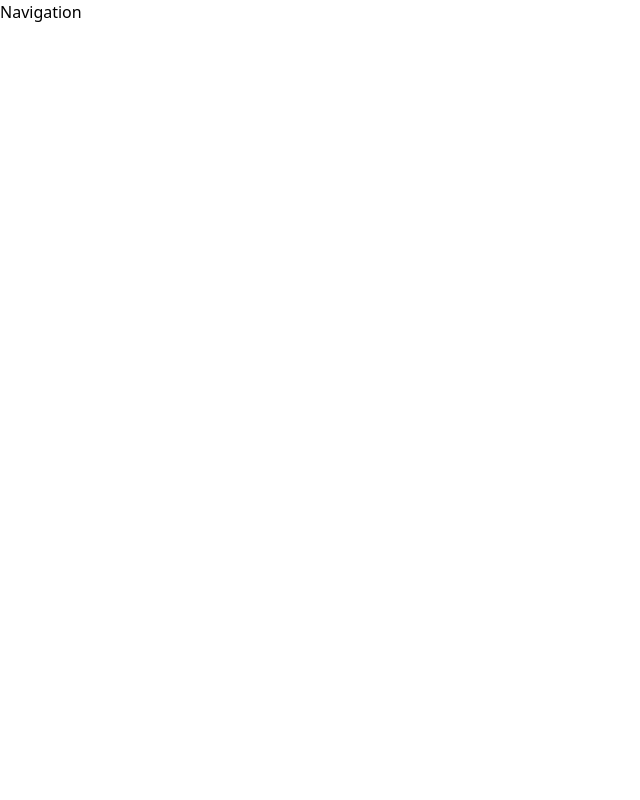
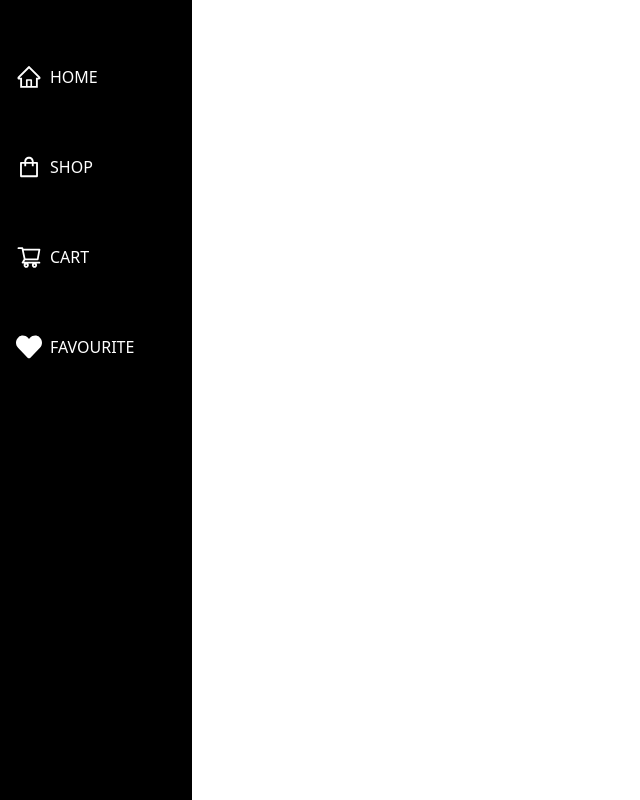
Before and after one commit to DrunkenJellies-dev/MERNeCommerceSite, a React (Vite) app in the folder frontend/: page / in a window 1280 px wide. Shown: the whole page, without its empty margins (0-640 px from the left). Built offline with nearby package versions, Linux system fonts and the light colour scheme.

Commit message:
Added Navigation Bar to home page

```diff
--- a/frontend/src/pages/Auth/Navigation.jsx
+++ b/frontend/src/pages/Auth/Navigation.jsx
@@ -1,5 +1,72 @@
+import { useState } from "react";
+import {
+  AiOutlineHome,
+  AiOutlineShopping,
+  AiOutlineLogin,
+  AiOutlineUserAdd,
+  AiOutlineShoppingCart,
+} from "react-icons/ai";
+import { FaHeart } from "react-icons/fa";
+import { Link } from "react-router-dom";
+import { useNavigate } from "react-router-dom";
+import "./Navigation.css";
+
 const Navigation = () => {
-  return <div>Navigation</div>;
+  const [dropdownOpen, setDropdownOpen] = useState(false);
+  const [showSidebar, setShowSidebar] = useState(false);
+
+  const toggleDropdown = () => {
+    setDropdownOpen(!dropdownOpen);
+  };
+
+  const toggleSidebar = () => {
+    setShowSidebar(!showSidebar);
+  };
+
+  const closeSidebar = () => {
+    setShowSidebar(false);
+  };
+
+  return (
+    <div
+      style={{ zIndex: 999 }}
+      className={`${
+        showSidebar ? "hidden" : "flex"
+      } xl:flex lg:flex md:hidden sm:hidden flex-col justify-between p-4 text-white bg-black w-[4%] hover:w-[15%] h-[100vh] fixed`}
+      id="navigation-container"
+    >
+      <div className="flex flex-col justify-center space-y-4">
+        <Link
+          to="/"
+          className="flex items-center transition-transform transform hover:translate-x-2"
+        >
+          <AiOutlineHome className="mr-2 mt-[3rem]" size={26} />
+          <span className="hidden nav-item-name mt-[3rem]">HOME</span>
+        </Link>
+        <Link
+          to="/shop"
+          className="flex items-center transition-transform transform hover:translate-x-2"
+        >
+          <AiOutlineShopping className="mr-2 mt-[3rem]" size={26} />
+          <span className="hidden nav-item-name mt-[3rem]">SHOP</span>
+        </Link>
+        <Link
+          to="/cart"
+          className="flex items-center transition-transform transform hover:translate-x-2"
+        >
+          <AiOutlineShoppingCart className="mr-2 mt-[3rem]" size={26} />
+          <span className="hidden nav-item-name mt-[3rem]">CART</span>
+        </Link>
+        <Link
+          to="/favourite"
+          className="flex items-center transition-transform transform hover:translate-x-2"
+        >
+          <FaHeart className="mr-2 mt-[3rem]" size={26} />
+          <span className="hidden nav-item-name mt-[3rem]">FAVOURITE</span>
+        </Link>
+      </div>
+    </div>
+  );
 };
 
 export default Navigation;
```
